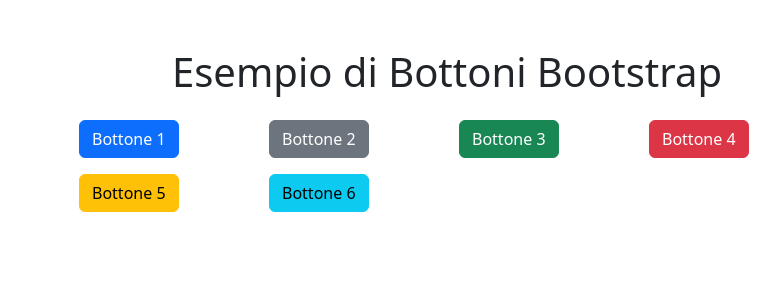
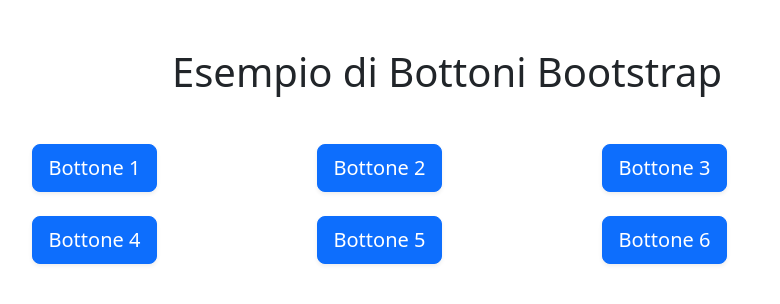
Before and after one commit to matteosaetti/IoTChairs, a Flask app: page / in a window 1280 px wide. Shown: the top 304 px of the page, without its empty margins (193-973 px from the left). Run offline with Flask 3, Linux system fonts and the light colour scheme; some libraries are stand-ins or nearby versions.

Commit message:
change style

```diff
--- a/web/templates/index.html
+++ b/web/templates/index.html
@@ -9,39 +9,41 @@
 </head>
 <body>
 
-<div class="container mt-5">
-    <h1 class="text-center">Esempio di Bottoni Bootstrap</h1>
-    <div class="row mt-4">
-        <div class="col-md-2"></div>
-        <div class="col-md-2 mb-3">
-            <button class="btn btn-primary btn-block">Bottone 1</button>
+    <div class="container mt-5">
+        <h1 class="text-center mb-5">Esempio di Bottoni Bootstrap</h1>
+        <div class="row justify-content-center">
+            <div class="col-md-3 mb-4">
+                <button class="btn btn-primary btn-lg btn-block shadow-sm" onclick="toggleButton(this)">Bottone 1 </button>
+            </div>
+            <div class="col-md-3 mb-4">
+                <button class="btn btn-primary btn-lg btn-block shadow-sm" onclick="toggleButton(this)">Bottone 2 </button>
+            </div>
+            <div class="col-md-3 mb-4">
+                <button class="btn btn-primary btn-lg btn-block shadow-sm" onclick="toggleButton(this)">Bottone 3 </button>
+            </div>
         </div>
-        <div class="col-md-2 mb-3">
-            <button class="btn btn-secondary btn-block">Bottone 2</button>
+        <div class="row justify-content-center">
+            <div class="col-md-3 mb-4">
+                <button class="btn btn-primary btn-lg btn-block shadow-sm" onclick="toggleButton(this)">Bottone 4 </button>
+            </div>
+            <div class="col-md-3 mb-4">
+                <button class="btn btn-primary btn-lg btn-block shadow-sm" onclick="toggleButton(this)">Bottone 5 </button>
+            </div>
+            <div class="col-md-3 mb-4">
+                <button class="btn btn-primary btn-lg btn-block shadow-sm" onclick="toggleButton(this)">Bottone 6 </button>
+            </div>
         </div>
-        <div class="col-md-2 mb-3">
-            <button class="btn btn-success btn-block">Bottone 3</button>
-        </div>
-        <div class="col-md-2 mb-3">
-            <button class="btn btn-danger btn-block">Bottone 4</button>
-        </div>
-        <div class="col-md-2"></div>
     </div>
-    <div class="row">
-        <div class="col-md-2"></div>
-        <div class="col-md-2 mb-3">
-            <button class="btn btn-warning btn-block">Bottone 5</button>
-        </div>
-        <div class="col-md-2 mb-3">
-            <button class="btn btn-info btn-block">Bottone 6</button>
-        </div>
-        <div class="col-md-2"></div>
-    </div>
-</div>
-
-<!-- Collegamento a Bootstrap JS e Popper.js -->
+    <!-- Collegamento a Bootstrap JS e Popper.js -->
 <script src="../static/bootstrap/js/jquery.min.js"></script>
 <script src="../static/bootstrap/js/bootstrap.min.js"></script>
+<script>
+    function toggleButton(btn) {
+        btn.classList.toggle('btn-secondary');
+        var status = btn.querySelector('.badge');
 
+        }
+
+</script>
 </body>
 </html>
```
